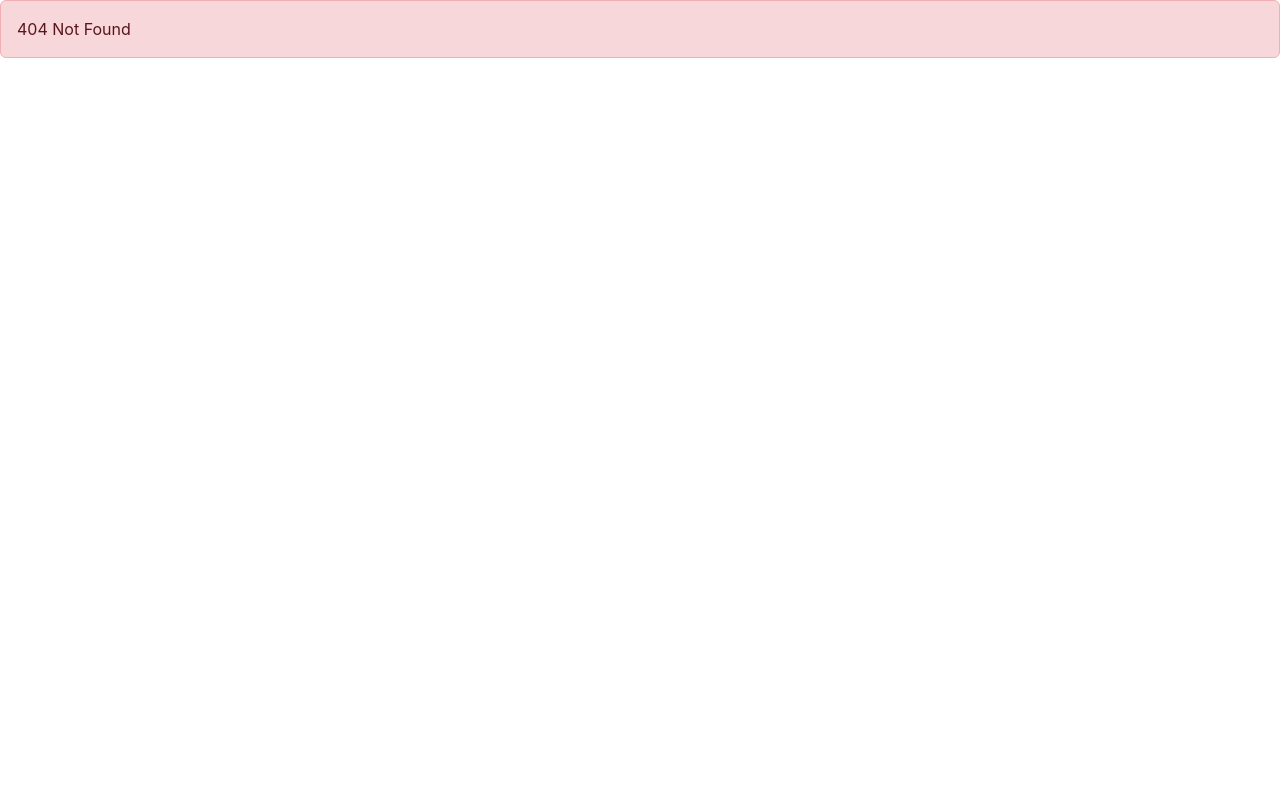
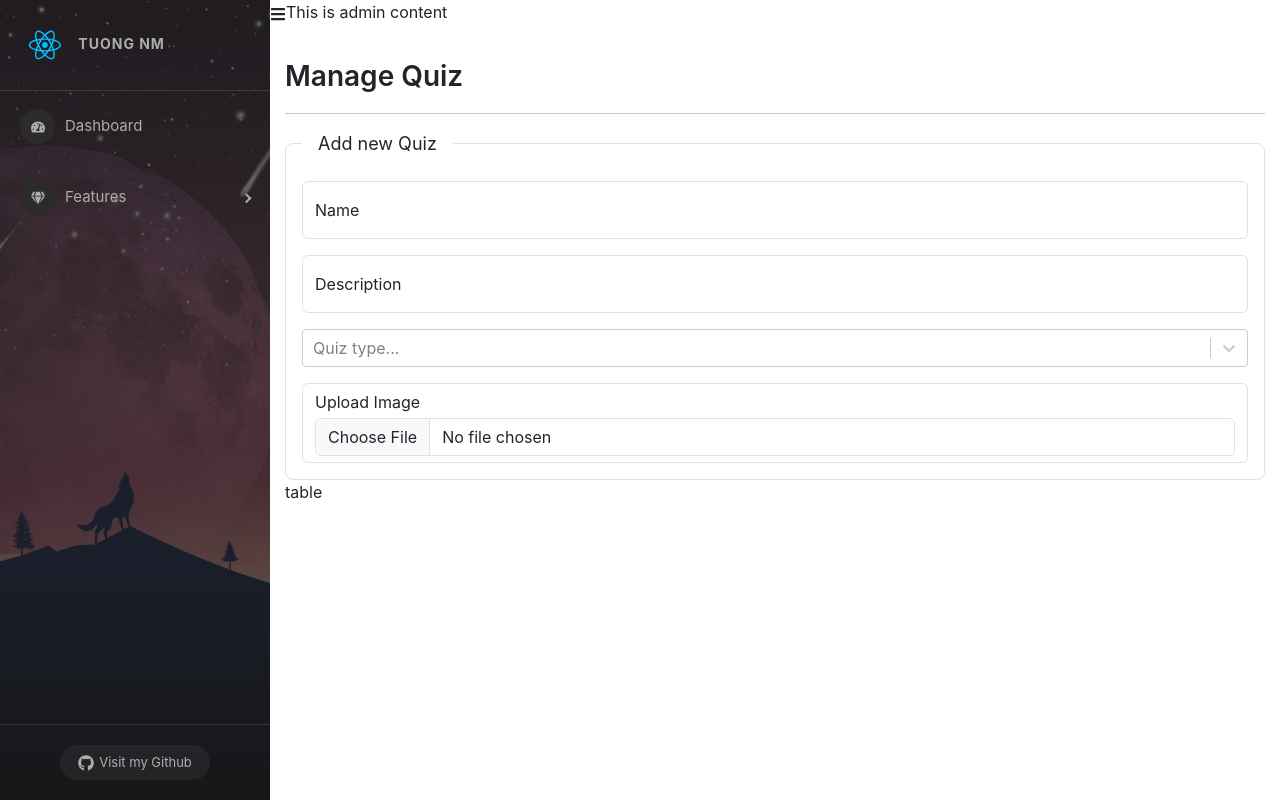
Before and after one commit to tuongnm2001/React_Ultimate, a React (Create React App) app: page /admins/manage-quiz in a window 1280 px wide. Before the commit this address had no page. Built offline with nearby package versions, Linux system fonts and the light colour scheme.

Commit message:
design interface add manage quiz

```diff
--- a/package.json
+++ b/package.json
@@ -19,6 +19,7 @@
     "react-redux": "8.0.1",
     "react-router-dom": "6.3.0",
     "react-scripts": "5.0.1",
+    "react-select": "5.4.0",
     "react-toastify": "9.0.7",
     "redux": "4.2.0",
     "redux-devtools-extension": "2.13.9",
--- a/src/Layout.js
+++ b/src/Layout.js
@@ -12,6 +12,7 @@
 import ListQuiz from "./components/User/ListQuiz";
 import DetailQuiz from "./components/User/DetailQuiz";
 import NotFound from "./components/Auth/NotFound";
+import ManageQuiz from "./components/Admin/Content/Quiz/ManageQuiz";
 
 const Layout = (props) => {
     return (
@@ -27,6 +28,7 @@
                 <Route path='admins' element={<Admin />}>
                     <Route index element={<DashBoard />} />
                     <Route path='manage-users' element={<ManageUser />} />
+                    <Route path='manage-quiz' element={<ManageQuiz />} />
                 </Route>
 
                 <Route path='/login' element={<Login />} />
--- /dev/null
+++ b/src/components/Admin/Content/Quiz/ManageQuiz.js
@@ -0,0 +1,84 @@
+import './ManageQuiz.scss'
+import Select from 'react-select'
+import { useState } from 'react'
+
+const ManageQuiz = (props) => {
+
+    const [name, setName] = useState('')
+    const [description, setDescription] = useState('')
+    const [type, setType] = useState('EASY')
+    const [image, setImage] = useState(null)
+
+    const options = [
+        { value: 'EASY', label: 'EASY' },
+        { value: 'MEDIUM', label: 'MEDIUM' },
+        { value: 'HARD', label: 'HARD' },
+    ]
+
+    const handleChangFile = (event) => {
+
+    }
+
+    return (
+        <div className="quiz-container">
+            <div className="title">
+                Manage Quiz
+            </div>
+
+            <hr />
+
+            <div className="add-new">
+                <fieldset className="border rounded-3 p-3">
+                    <legend className="float-none w-auto px-3">Add new Quiz</legend>
+                    <div className="form-floating mb-3">
+                        <input
+                            type="text"
+                            className="form-control"
+                            id="floatingInput"
+                            placeholder="name@example.com"
+                            value={name}
+                            onChange={(event) => setName(event.target.value)}
+                        />
+                        <label for="floatingInput">Name</label>
+                    </div>
+                    <div className="form-floating">
+                        <input
+                            type="text"
+                            className="form-control"
+                            id="floatingPassword"
+                            placeholder="Password"
+                            value={description}
+                            onChange={(event) => setDescription(event.target.value)}
+                        />
+                        <label for="floatingPassword">Description</label>
+                    </div>
+
+                    <div className='my-3'>
+                        <Select
+                            value={type}
+                            //onChange={this.handleChange}
+                            options={options}
+                            placeholder={'Quiz type...'}
+                        />
+                    </div>
+
+                    <div className='more-action form-control'>
+                        <label className='mb-1'>Upload Image</label>
+                        <input
+                            type='file'
+                            className='form-control'
+                            onChange={(event) => handleChangFile(event)}
+                        />
+                    </div>
+                </fieldset>
+
+            </div>
+
+            <div className="lits-detail">
+                table
+            </div>
+        </div>
+    )
+}
+
+export default ManageQuiz
--- /dev/null
+++ b/src/components/Admin/Content/Quiz/ManageQuiz.scss
@@ -0,0 +1,16 @@
+.quiz-container {
+    padding  : 15px;
+
+    .title {
+        font-size    : 28px;
+        font-weight  : 600;
+    }
+
+    .add-new {
+        legend {
+            font-size  : 18px;
+        }
+    }
+
+    .lits-detail {}
+}
--- a/src/components/Admin/SideBar.js
+++ b/src/components/Admin/SideBar.js
@@ -67,7 +67,7 @@
                             title='Features'
                         >
                             <MenuItem>Quản lý Người Dùng <Link to='/admins/manage-users' /></MenuItem>
-                            <MenuItem>Quản lý Bài Thi</MenuItem>
+                            <MenuItem>Quản lý Bài Thi <Link to='/admins/manage-quiz' /></MenuItem>
                             <MenuItem>Quản lý Câu Hỏi</MenuItem>
                         </SubMenu>
 
```
Also changed, not shown: 1 other file (tests, documents, lock files or other folders).
